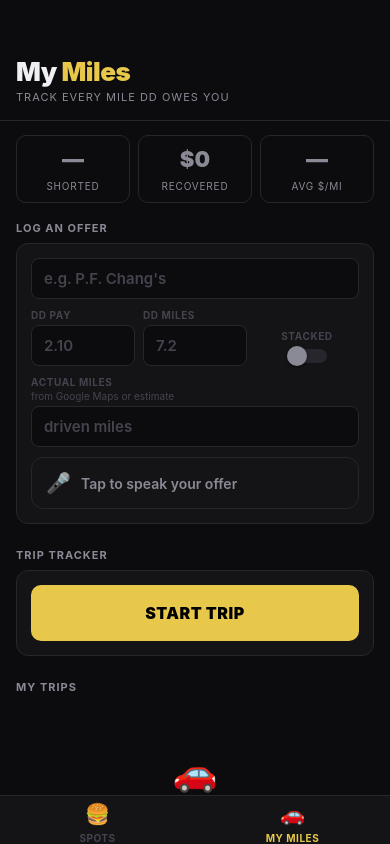
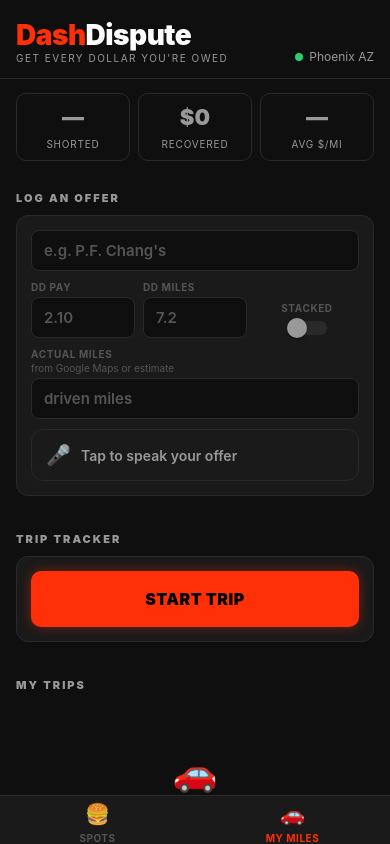
Before and after one commit to esg5000/holdup-native, a React Native app: screen / in a window 390 px wide. Built offline with nearby package versions, Linux system fonts and the light colour scheme.

Commit message:
rebrand to DashDispute — new colors, logo, tagline, full UI refresh

```diff
--- a/app.json
+++ b/app.json
@@ -1,14 +1,14 @@
 {
   "expo": {
-    "name": "holdup",
-    "slug": "holdup",
+    "name": "DashDispute",
+    "slug": "dashdispute",
     "version": "1.0.0",
     "orientation": "portrait",
     "icon": "./assets/icon.png",
     "splash": {
       "image": "./assets/splash-icon.png",
       "resizeMode": "contain",
-      "backgroundColor": "#0c0c0e"
+      "backgroundColor": "#0f0f0f"
     },
     "userInterfaceStyle": "light",
     "ios": {
@@ -21,7 +21,7 @@
         "backgroundImage": "./assets/android-icon-background.png",
         "monochromeImage": "./assets/android-icon-monochrome.png"
       },
-      "package": "com.unclem1lk5000.holdup",
+      "package": "com.unclem1lk5000.dashdispute",
       "permissions": [
         "ACCESS_COARSE_LOCATION",
         "ACCESS_FINE_LOCATION",
--- a/app/constants/colors.js
+++ b/app/constants/colors.js
@@ -1,13 +1,13 @@
 export const C = {
-  bg:      "#0c0c0e",
-  surface: "#141416",
-  card:    "#1a1a1e",
-  border:  "#26262c",
-  accent:  "#e8c84a",
-  danger:  "#e83a2e",
-  warn:    "#e87d2e",
-  safe:    "#3acd7a",
-  text:    "#f0eff4",
-  sub:     "#8a8a96",
-  muted:   "#44444e",
+  bg:      "#0f0f0f",
+  surface: "#1a1a1a",
+  card:    "#1f1f1f",
+  border:  "#2a2a2a",
+  accent:  "#FF3008",
+  safe:    "#2ecc71",
+  warn:    "#f39c12",
+  danger:  "#c0392b",
+  text:    "#ffffff",
+  sub:     "#999999",
+  muted:   "#555555",
 };
--- a/app/screens/MilesScreen.js
+++ b/app/screens/MilesScreen.js
@@ -343,10 +343,17 @@
 
       {/* ── HEADER ── */}
       <View style={s.header}>
-        <Text style={s.title}>
-          My <Text style={{ color: C.accent }}>Miles</Text>
-        </Text>
-        <Text style={s.subtitle}>TRACK EVERY MILE DD OWES YOU</Text>
+        <View>
+          <Text style={s.logoText}>
+            <Text style={s.logoAccent}>Dash</Text>
+            <Text style={s.logoWhite}>Dispute</Text>
+          </Text>
+          <Text style={s.tagline}>GET EVERY DOLLAR YOU'RE OWED</Text>
+        </View>
+        <View style={s.locationBadge}>
+          <View style={s.liveDot} />
+          <Text style={s.locationText}>Phoenix AZ</Text>
+        </View>
       </View>
 
       {activeTrip && isTracking && (
@@ -366,14 +373,14 @@
           label="Shorted"
           value={trips.length > 0 ? totalShorted.toFixed(1) : "—"}
           unit={trips.length > 0 ? "mi" : ""}
-          color={totalShorted > 0 ? C.danger : C.sub}
+          color={totalShorted > 0 ? C.accent : C.sub}
         />
         <View style={{ width: 8 }} />
         <StatBox
           label="Recovered"
           value={`$${recovered.toFixed(0)}`}
           unit=""
-          color={recovered > 0 ? C.safe : C.sub}
+          color={recovered > 0 ? C.accent : C.sub}
         />
         <View style={{ width: 8 }} />
         <StatBox
@@ -783,24 +790,52 @@
 
   // Header
   header: {
-    backgroundColor: C.bg,
+    flexDirection: 'row',
+    justifyContent: 'space-between',
+    alignItems: 'flex-end',
     paddingHorizontal: 16,
-    paddingTop: 56,
-    paddingBottom: 16,
+    paddingTop: 20,
+    paddingBottom: 14,
     borderBottomWidth: 1,
     borderBottomColor: C.border,
   },
-  title: {
-    fontSize: 26,
-    fontWeight: "900",
+  logoText: {
+    fontSize: 28,
+    fontWeight: '900',
+    letterSpacing: -0.5,
+    lineHeight: 30,
+  },
+  logoAccent: {
+    color: C.accent,
+    fontSize: 28,
+    fontWeight: '900',
+  },
+  logoWhite: {
     color: C.text,
-    letterSpacing: -0.5,
+    fontSize: 28,
+    fontWeight: '900',
   },
-  subtitle: {
-    fontSize: 11,
+  tagline: {
+    fontSize: 10,
     color: C.sub,
-    letterSpacing: 1,
-    marginTop: 3,
+    letterSpacing: 1.5,
+    textTransform: 'uppercase',
+    marginTop: 2,
+  },
+  locationBadge: {
+    flexDirection: 'row',
+    alignItems: 'center',
+    gap: 6,
+  },
+  liveDot: {
+    width: 8,
+    height: 8,
+    borderRadius: 4,
+    backgroundColor: C.safe,
+  },
+  locationText: {
+    fontSize: 12,
+    color: C.sub,
   },
 
   // Active trip banner
@@ -835,13 +870,13 @@
   // Section labels
   sectionLabel: {
     fontSize: 11,
+    fontWeight: "900",
     color: C.sub,
-    fontWeight: "700",
-    letterSpacing: 1,
     textTransform: "uppercase",
+    letterSpacing: 2,
     marginHorizontal: 16,
-    marginBottom: 8,
-    marginTop: 4,
+    marginBottom: 10,
+    marginTop: 16,
   },
 
   // Card (shared)
@@ -980,6 +1015,10 @@
     height: 56,
     alignItems: "center",
     justifyContent: "center",
+    shadowColor: C.accent,
+    shadowOpacity: 0.4,
+    shadowRadius: 12,
+    elevation: 8,
   },
   startBtnText: {
     fontSize: 16,
@@ -995,6 +1034,10 @@
     height: 56,
     alignItems: "center",
     justifyContent: "center",
+    shadowColor: C.danger,
+    shadowOpacity: 0.4,
+    shadowRadius: 12,
+    elevation: 8,
   },
   endBtnText: {
     fontSize: 16,
@@ -1094,9 +1137,9 @@
     justifyContent: "center",
     shadowColor: C.accent,
     shadowOffset: { width: 0, height: 0 },
-    shadowOpacity: 0.5,
-    shadowRadius: 10,
-    elevation: 6,
+    shadowOpacity: 0.4,
+    shadowRadius: 12,
+    elevation: 8,
   },
   newTripBtnText: {
     fontSize: 15,
@@ -1128,6 +1171,8 @@
     padding: 14,
     borderWidth: 1,
     borderColor: C.border,
+    borderLeftWidth: 3,
+    borderLeftColor: C.accent,
     marginBottom: 10,
     gap: 8,
   },
--- a/app/screens/SpotsScreen.js
+++ b/app/screens/SpotsScreen.js
@@ -194,15 +194,15 @@
       {/* ── HEADER ── */}
       <View style={s.header}>
         <View>
-          <Text style={s.title}>
-            <Text style={{ color: C.accent }}>Hold</Text>
-            <Text style={{ color: C.text }}>Up</Text>
+          <Text style={s.logoText}>
+            <Text style={s.logoAccent}>Dash</Text>
+            <Text style={s.logoWhite}>Dispute</Text>
           </Text>
-          <Text style={s.subtitle}>KNOW BEFORE YOU GO</Text>
+          <Text style={s.tagline}>GET EVERY DOLLAR YOU'RE OWED</Text>
         </View>
-        <View style={s.cityRow}>
-          <View style={s.dot} />
-          <Text style={s.cityText}>Phoenix AZ</Text>
+        <View style={s.locationBadge}>
+          <View style={s.liveDot} />
+          <Text style={s.locationText}>Phoenix AZ</Text>
         </View>
       </View>
 
@@ -306,6 +306,7 @@
               style={[
                 s.rCard,
                 r.verdict === "danger" && { borderColor: C.danger + "33" },
+                { borderLeftColor: vc },
               ]}
               onPress={() => setSelected(r)}
               activeOpacity={0.8}
@@ -841,43 +842,52 @@
 
   // Header
   header: {
-    flexDirection: "row",
-    alignItems: "center",
-    justifyContent: "space-between",
-    backgroundColor: C.bg,
+    flexDirection: 'row',
+    justifyContent: 'space-between',
+    alignItems: 'flex-end',
     paddingHorizontal: 16,
-    paddingTop: 56,
+    paddingTop: 20,
     paddingBottom: 14,
     borderBottomWidth: 1,
     borderBottomColor: C.border,
   },
-  title: {
-    fontSize: 26,
-    fontWeight: "900",
+  logoText: {
+    fontSize: 28,
+    fontWeight: '900',
     letterSpacing: -0.5,
-  },
-  subtitle: {
-    fontSize: 11,
-    color: C.sub,
-    letterSpacing: 1,
+    lineHeight: 30,
+  },
+  logoAccent: {
+    color: C.accent,
+    fontSize: 28,
+    fontWeight: '900',
+  },
+  logoWhite: {
+    color: C.text,
+    fontSize: 28,
+    fontWeight: '900',
+  },
+  tagline: {
+    fontSize: 10,
+    color: C.sub,
+    letterSpacing: 1.5,
+    textTransform: 'uppercase',
     marginTop: 2,
-    textTransform: "uppercase",
-  },
-  cityRow: {
-    flexDirection: "row",
-    alignItems: "center",
+  },
+  locationBadge: {
+    flexDirection: 'row',
+    alignItems: 'center',
     gap: 6,
   },
-  dot: {
+  liveDot: {
     width: 8,
     height: 8,
     borderRadius: 4,
     backgroundColor: C.safe,
   },
-  cityText: {
+  locationText: {
     fontSize: 12,
     color: C.sub,
-    fontWeight: "600",
   },
 
   // Headed here banner
@@ -889,7 +899,7 @@
     padding: 14,
     marginHorizontal: 16,
     marginTop: 12,
-    marginBottom: 4,
+    marginBottom: 14,
   },
   headedHereTop: {
     flexDirection: "row",
@@ -1010,7 +1020,7 @@
     alignSelf: "flex-start",
   },
   pillActive: {
-    backgroundColor: C.accent + "18",
+    backgroundColor: C.accent + "22",
     borderColor: C.accent + "66",
   },
   pillText: {
@@ -1039,6 +1049,7 @@
     marginBottom: 10,
     borderWidth: 1,
     borderColor: C.border,
+    borderLeftWidth: 3,
     gap: 10,
   },
   rTop: {
@@ -1390,7 +1401,7 @@
   reportBtnText: {
     fontSize: 15,
     fontWeight: "900",
-    color: "#000",
+    color: "#ffffff",
   },
 
   // Report modal sections
@@ -1489,7 +1500,7 @@
   submitBtnText: {
     fontSize: 15,
     fontWeight: "900",
-    color: "#000",
+    color: "#ffffff",
   },
 
   // Pickup report modal (bottom sheet)
```
